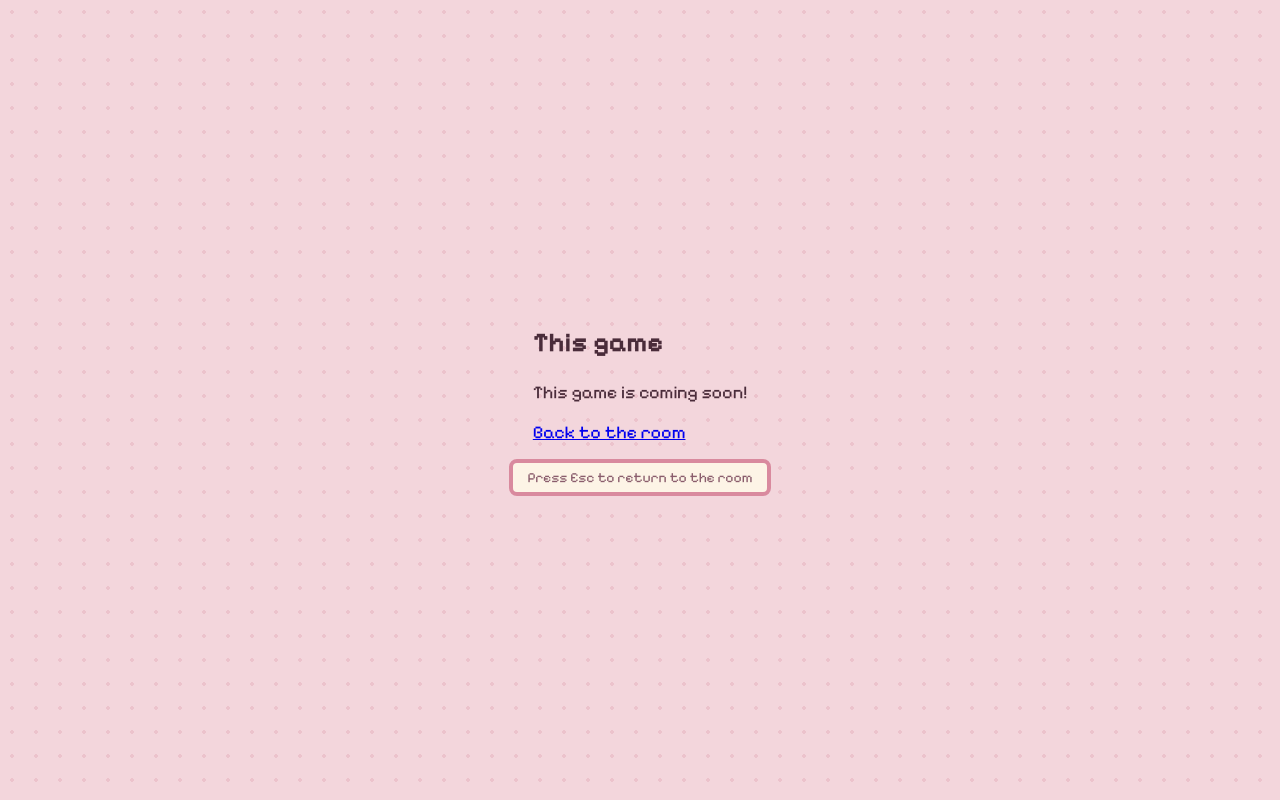
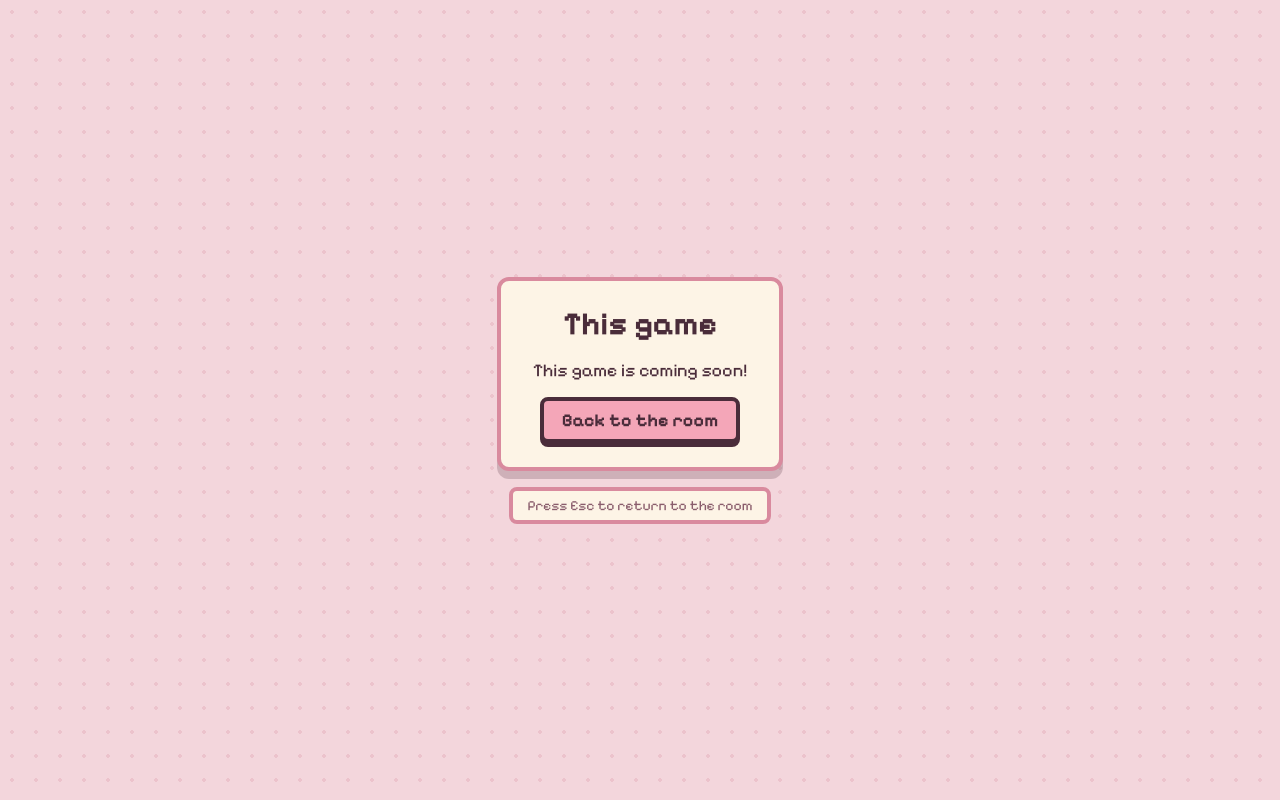
Before and after one commit to bergumguro-prog/Game, a Flask app: page /games/placeholder/ in a window 1280 px wide. Run offline with Flask 3, Linux system fonts and the light colour scheme.

Commit message:
Add shared panel, button and key styles

```diff
--- a/static/css/base.css
+++ b/static/css/base.css
@@ -37,3 +37,69 @@ body {
   color: var(--color-text-muted);
   font-size: var(--font-size-small);
 }
+
+/* A cream card with a pink border: the standard panel for game UI. */
+.panel {
+  display: flex;
+  flex-direction: column;
+  align-items: center;
+  gap: 16px;
+  min-width: 280px;
+  padding: 24px 32px;
+  background: var(--color-panel);
+  border: 4px solid var(--color-panel-border);
+  border-radius: 12px;
+  box-shadow: 0 8px 0 var(--color-shadow);
+  text-align: center;
+}
+
+.panel p {
+  margin: 0;
+}
+
+.panel-title {
+  margin: 0;
+  font-size: var(--font-size-title);
+  font-weight: 700;
+  color: var(--color-text);
+}
+
+/* Chunky pink button. Use .button-mint for a secondary action. */
+.button {
+  display: inline-block;
+  padding: 8px 18px;
+  background: var(--px-pink);
+  border: 4px solid var(--px-outline);
+  border-radius: 8px;
+  box-shadow: 0 4px 0 var(--px-outline);
+  color: var(--px-outline);
+  font: inherit;
+  font-weight: 700;
+  text-decoration: none;
+  cursor: pointer;
+}
+.button:hover {
+  background: var(--px-pink-light);
+}
+.button:active {
+  transform: translateY(4px);
+  box-shadow: none;
+}
+.button-mint {
+  background: var(--px-mint);
+}
+.button-mint:hover {
+  background: var(--px-mint-light);
+}
+
+/* Keyboard key, e.g. <kbd>E</kbd> */
+kbd {
+  display: inline-block;
+  padding: 0 6px;
+  background: var(--px-white);
+  border: 2px solid var(--px-outline);
+  border-radius: 4px;
+  box-shadow: 0 2px 0 var(--px-outline);
+  font-family: inherit;
+  font-weight: 700;
+}
--- a/static/css/theme.css
+++ b/static/css/theme.css
@@ -59,4 +59,5 @@
   --font-main: "Pixelify Sans", "Courier New", monospace;
   --font-size-base: 18px;
   --font-size-small: 14px;
+  --font-size-title: 32px;
 }
```
